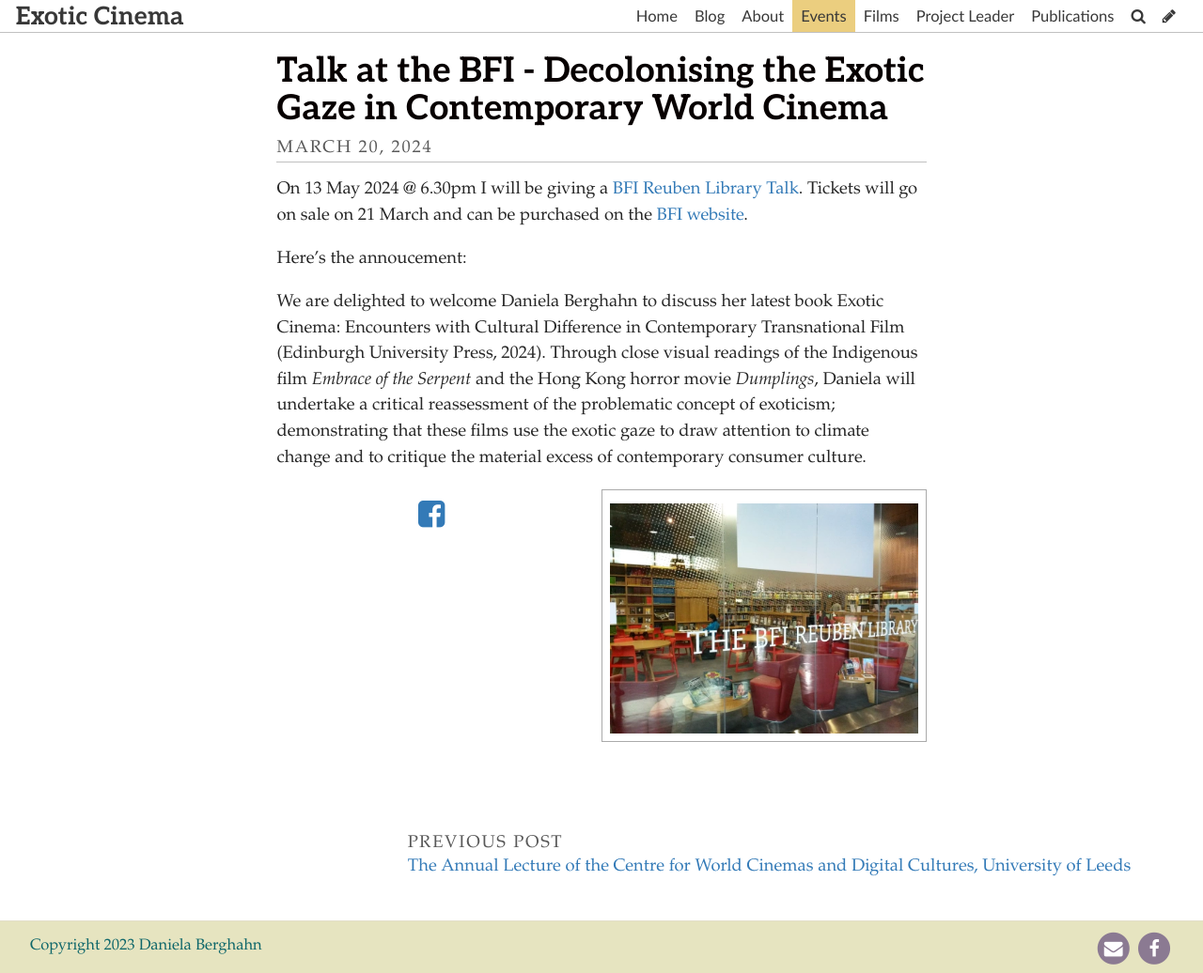
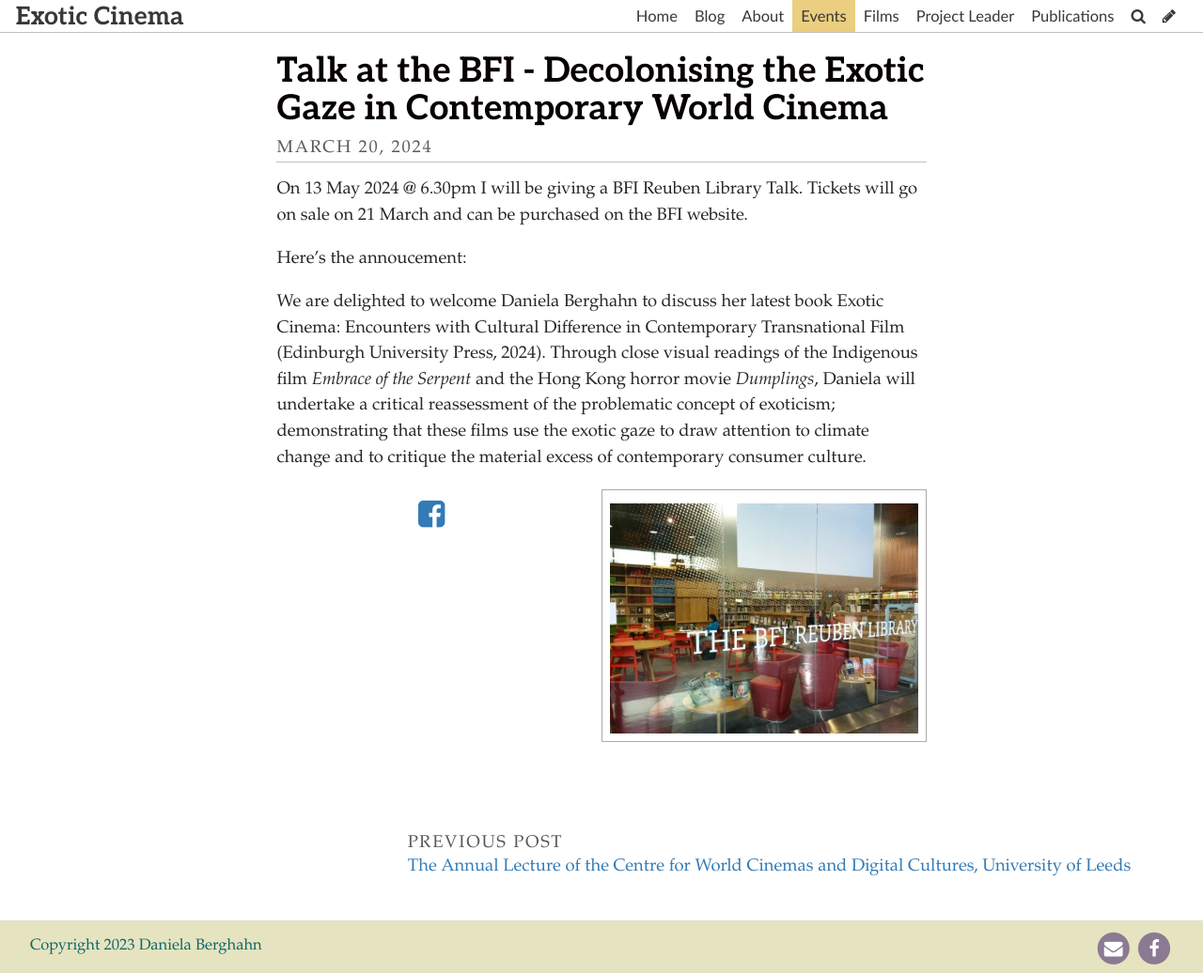
Before and after one commit to publisha/exotic-cinema, a Jekyll site: the page built from _events/talk-at-the-bfi-decolonising-the-exotic-gaze-in-contemporary-world-cinema.md, in a window 1280 px wide and 1036 px high. Shown: the whole window at 94% size. Built offline with Jekyll 4.4.1, drawn with Linux system fonts in a browser that asks for light colours; some web fonts are replaced; part of the change alters nothing that is shown.

```diff
--- a/_events/talk-at-the-bfi-decolonising-the-exotic-gaze-in-contemporary-world-cinema.md
+++ b/_events/talk-at-the-bfi-decolonising-the-exotic-gaze-in-contemporary-world-cinema.md
@@ -4,12 +4,10 @@ date: 2024-03-20T18:13:37.404Z
 eventdate: 2024-05-13T17:13:00.000Z
 layout: post
 ---
-On 13 May 2024 @ 6.30pm I will be giving a [BFI Reuben Library Talk](https://whatson.bfi.org.uk/Online/default.asp?doWork::WScontent::loadArticle=Load&BOparam::WScontent::loadArticle::article_id=785DF5CA-992D-4661-B769-E8E1F248ADE1&BOparam::WScontent::loadArticle::context_id=6BB72C11-3E9E-4B61-97BD-BC678DBB651C). Tickets will go on sale on 21 March and can be purchased on the [BFI website](https://whatson.bfi.org.uk/Online/default.asp?doWork::WScontent::loadArticle=Load&BOparam::WScontent::loadArticle::article_id=785DF5CA-992D-4661-B769-E8E1F248ADE1&BOparam::WScontent::loadArticle::context_id=6BB72C11-3E9E-4B61-97BD-BC678DBB651C).
+On 13 May 2024 @ 6.30pm I will be giving a BFI Reuben Library Talk. Tickets will go on sale on 21 March and can be purchased on the BFI website.
 
 Here's the annoucement:
 
 We are delighted to welcome Daniela Berghahn to discuss her latest book Exotic Cinema: Encounters with Cultural Difference in Contemporary Transnational Film (Edinburgh University Press, 2024). Through close visual readings of the Indigenous film *Embrace of the Serpent* and the Hong Kong horror movie *Dumplings*, Daniela will undertake a critical reassessment of the problematic concept of exoticism; demonstrating that these films use the exotic gaze to draw attention to climate change and to critique the material excess of contemporary consumer culture.
 
-
-
 ![](../uploads/20150527_114809.jpg.webp)
```
